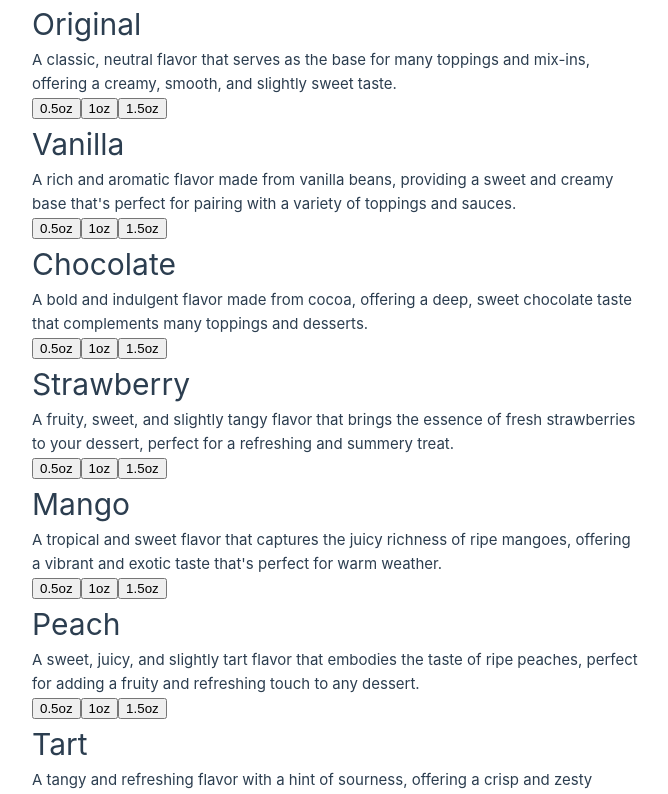
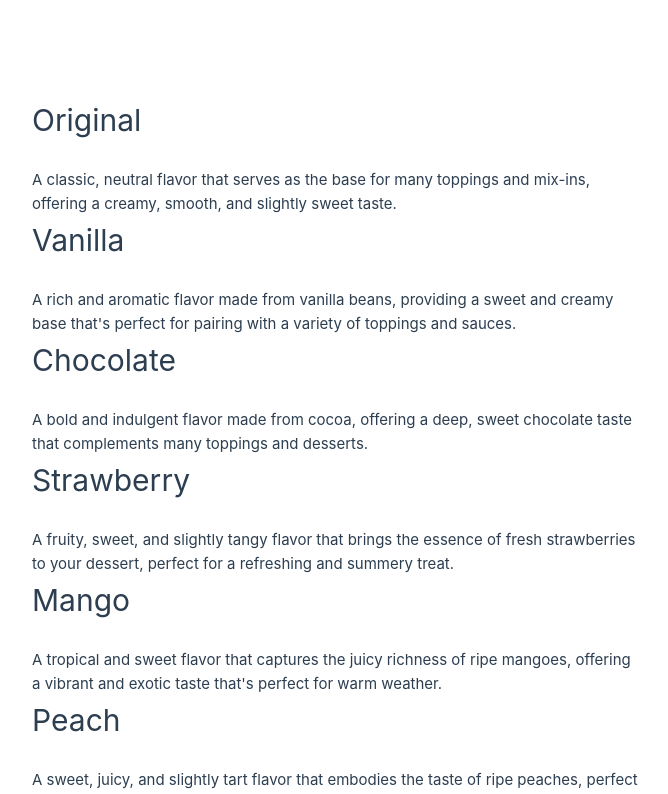
Before and after one commit to staten-island-tech/vue-reactivity-tinazhen08, a Vue app in the folder app/: page / in a window 1280 px wide. Shown: the top 794 px of the page, without its empty margins (0-668 px from the left). Built offline with nearby package versions, Linux system fonts and the light colour scheme.

Commit message:
fix cards

```diff
--- a/app/src/App.vue
+++ b/app/src/App.vue
@@ -86,12 +86,14 @@ nav a:first-of-type {
 <template>
   <div class="container mx-auto">
     <div class="flex flex-wrap">
+      <SizeCards/>
       <FlavorCards/>
     </div>
   </div>
 </template>
 
 <script setup>
+import SizeCards from './components/SizeCards.vue';
 import FlavorCards from './components/FlavorCards.vue';
 </script>
 
--- a/app/src/components/FlavorCards.vue
+++ b/app/src/components/FlavorCards.vue
@@ -1,17 +1,16 @@
 <template>
     <div>
-        <div class="card" v-for="(flavor, index) in flavors" :key="index">
-            <h1 class="card-title">{{ flavor.name }}</h1>
-            <p class="card-description">{{ flavor.description }}</p>
-            <button @click="cart.push({flavor, amount: 0.5})">0.5oz</button>
-            <button @click="cart.push({flavor, amount: 1})">1oz</button>
-            <button @click="cart.push({flavor, amount: 1.5})">1.5oz</button>
-        </div>
+        <ProductCard v-for="(flavor, index) in flavors"
+            :key="index"
+            :name="flavor.name"
+            :description="flavor.description"
+        />
     </div>
   </template>
 
   <script setup>
   import { flavors, cart } from './products';
+  import ProductCard from './ProductCard.vue';
   console.log(cart)
   </script>
 
--- /dev/null
+++ b/app/src/components/ProductCard.vue
@@ -0,0 +1,22 @@
+<template>
+    <div class="card">
+        <h1 class="title">{{ name }}</h1>
+        <img :src="img" alt="">
+        <p class="description">{{ description }}</p>
+        <h6 class="price">{{ price }}</h6>
+        <slot></slot>
+    </div>
+</template>
+
+<script setup>
+defineProps({
+    name: String,
+    description: String,
+    price: Number,
+    img: String
+})
+</script>
+
+<style lang="scss" scoped>
+
+</style>
--- a/app/src/components/SizeCards.vue
+++ b/app/src/components/SizeCards.vue
@@ -1,15 +1,16 @@
 <template>
     <div>
-      <div v-for="(size, index) in sizes" :key="index">\
-        <h1 class="cup-title">{{ size.name }}</h1>
-        <p class="cup-size">{{ size.size }}</p>
-        <button @click="cart.push({max: size.size})"></button>
-      </div>
+      <ProductCard v-for="(size, index) in sizes"
+          :key="index"
+          :name="sizes.name"
+          :description="size.description"
+        />
     </div>
 </template>
 
 <script setup>
 import { sizes, cart } from './products';
+import ProductCard from './ProductCard.vue';
 console.log(cart)
 </script>
 
--- a/app/src/components/products.js
+++ b/app/src/components/products.js
@@ -19,64 +19,139 @@ const sizes = [
 
 const flavors = [
   {
-    name: "Original",
-    description: "A classic, neutral flavor that serves as the base for many toppings and mix-ins, offering a creamy, smooth, and slightly sweet taste."
+    "name": "Original",
+    "description": "A classic, neutral flavor that serves as the base for many toppings and mix-ins, offering a creamy, smooth, and slightly sweet taste.",
+    "amounts": {
+      "1": { "price": 2.50 },
+      "2": { "price": 4.00 },
+      "3": { "price": 5.50 }
+    }
   },
   {
-    name: "Vanilla",
-    description: "A rich and aromatic flavor made from vanilla beans, providing a sweet and creamy base that's perfect for pairing with a variety of toppings and sauces."
+    "name": "Vanilla",
+    "description": "A rich and aromatic flavor made from vanilla beans, providing a sweet and creamy base that's perfect for pairing with a variety of toppings and sauces.",
+    "amounts": {
+      "1": { "price": 2.50 },
+      "2": { "price": 4.00 },
+      "3": { "price": 5.50 }
+    }
   },
   {
-    name: "Chocolate",
-    description: "A bold and indulgent flavor made from cocoa, offering a deep, sweet chocolate taste that complements many toppings and desserts."
+    "name": "Chocolate",
+    "description": "A bold and indulgent flavor made from cocoa, offering a deep, sweet chocolate taste that complements many toppings and desserts.",
+    "amounts": {
+      "1": { "price": 2.50 },
+      "2": { "price": 4.00 },
+      "3": { "price": 5.50 }
+    }
   },
   {
-    name: "Strawberry",
-    description: "A fruity, sweet, and slightly tangy flavor that brings the essence of fresh strawberries to your dessert, perfect for a refreshing and summery treat."
+    "name": "Strawberry",
+    "description": "A fruity, sweet, and slightly tangy flavor that brings the essence of fresh strawberries to your dessert, perfect for a refreshing and summery treat.",
+    "amounts": {
+      "1": { "price": 2.50 },
+      "2": { "price": 4.00 },
+      "3": { "price": 5.50 }
+    }
   },
   {
-    name: "Mango",
-    description: "A tropical and sweet flavor that captures the juicy richness of ripe mangoes, offering a vibrant and exotic taste that's perfect for warm weather."
+    "name": "Mango",
+    "description": "A tropical and sweet flavor that captures the juicy richness of ripe mangoes, offering a vibrant and exotic taste that's perfect for warm weather.",
+    "amounts": {
+      "1": { "price": 2.50 },
+      "2": { "price": 4.00 },
+      "3": { "price": 5.50 }
+    }
   },
   {
-    name: "Peach",
-    description: "A sweet, juicy, and slightly tart flavor that embodies the taste of ripe peaches, perfect for adding a fruity and refreshing touch to any dessert."
+    "name": "Peach",
+    "description": "A sweet, juicy, and slightly tart flavor that embodies the taste of ripe peaches, perfect for adding a fruity and refreshing touch to any dessert.",
+    "amounts": {
+      "1": { "price": 2.50 },
+      "2": { "price": 4.00 },
+      "3": { "price": 5.50 }
+    }
   },
   {
-    name: "Tart",
-    description: "A tangy and refreshing flavor with a hint of sourness, offering a crisp and zesty contrast to sweeter toppings, ideal for those who enjoy a bit of tartness."
+    "name": "Tart",
+    "description": "A tangy and refreshing flavor with a hint of sourness, offering a crisp and zesty contrast to sweeter toppings, ideal for those who enjoy a bit of tartness.",
+    "amounts": {
+      "1": { "price": 2.50 },
+      "2": { "price": 4.00 },
+      "3": { "price": 5.50 }
+    }
   },
   {
-    name: "Coconut",
-    description: "A creamy, rich flavor that captures the essence of tropical coconut, offering a sweet and nutty taste that adds a smooth texture to desserts."
+    "name": "Coconut",
+    "description": "A creamy, rich flavor that captures the essence of tropical coconut, offering a sweet and nutty taste that adds a smooth texture to desserts.",
+    "amounts": {
+      "1": { "price": 2.50 },
+      "2": { "price": 4.00 },
+      "3": { "price": 5.50 }
+    }
   },
   {
-    name: "Coffee",
-    description: "A bold, rich flavor with a slightly bitter, roasted taste that captures the essence of freshly brewed coffee, perfect for coffee lovers looking for a pick-me-up in their dessert."
+    "name": "Coffee",
+    "description": "A bold, rich flavor with a slightly bitter, roasted taste that captures the essence of freshly brewed coffee, perfect for coffee lovers looking for a pick-me-up in their dessert.",
+    "amounts": {
+      "1": { "price": 2.50 },
+      "2": { "price": 4.00 },
+      "3": { "price": 5.50 }
+    }
   },
   {
-    name: "Pineapple",
-    description: "A sweet and tangy tropical flavor that evokes the juicy essence of fresh pineapple, offering a refreshing and slightly tart taste that's perfect for summer treats."
+    "name": "Pineapple",
+    "description": "A sweet and tangy tropical flavor that evokes the juicy essence of fresh pineapple, offering a refreshing and slightly tart taste that's perfect for summer treats.",
+    "amounts": {
+      "1": { "price": 2.50 },
+      "2": { "price": 4.00 },
+      "3": { "price": 5.50 }
+    }
   },
   {
-    name: "Green Tea",
-    description: "A subtle, earthy flavor with a slightly grassy and refreshing taste, offering a unique and calming option for those looking for a lighter, more sophisticated flavor."
+    "name": "Green Tea",
+    "description": "A subtle, earthy flavor with a slightly grassy and refreshing taste, offering a unique and calming option for those looking for a lighter, more sophisticated flavor.",
+    "amounts": {
+      "1": { "price": 2.50 },
+      "2": { "price": 4.00 },
+      "3": { "price": 5.50 }
+    }
   },
   {
-    name: "Blueberry",
-    description: "A sweet and slightly tangy flavor that captures the taste of fresh blueberries, offering a fruity and vibrant option that pairs well with many toppings."
+    "name": "Blueberry",
+    "description": "A sweet and slightly tangy flavor that captures the taste of fresh blueberries, offering a fruity and vibrant option that pairs well with many toppings.",
+    "amounts": {
+      "1": { "price": 2.50 },
+      "2": { "price": 4.00 },
+      "3": { "price": 5.50 }
+    }
   },
   {
-    name: "Banana",
-    description: "A creamy and naturally sweet flavor that brings the taste of ripe bananas to your dessert, perfect for those who love smooth and rich fruity flavors."
+    "name": "Banana",
+    "description": "A creamy and naturally sweet flavor that brings the taste of ripe bananas to your dessert, perfect for those who love smooth and rich fruity flavors.",
+    "amounts": {
+      "1": { "price": 2.50 },
+      "2": { "price": 4.00 },
+      "3": { "price": 5.50 }
+    }
   },
   {
-    name: "Lemon",
-    description: "A bright, zesty, and tangy flavor that brings the refreshing tartness of lemons to your dessert, offering a sharp contrast to creamy or sweet toppings."
+    "name": "Lemon",
+    "description": "A bright, zesty, and tangy flavor that brings the refreshing tartness of lemons to your dessert, offering a sharp contrast to creamy or sweet toppings.",
+    "amounts": {
+      "1": { "price": 2.50 },
+      "2": { "price": 4.00 },
+      "3": { "price": 5.50 }
+    }
   },
   {
-    name: "Caramel",
-    description: "A rich, sweet flavor with a buttery and slightly toasted sugar taste, offering a smooth and indulgent treat that pairs wonderfully with both fruity and creamy toppings."
+    "name": "Caramel",
+    "description": "A rich, sweet flavor with a buttery and slightly toasted sugar taste, offering a smooth and indulgent treat that pairs wonderfully with both fruity and creamy toppings.",
+    "amounts": {
+      "1": { "price": 2.50 },
+      "2": { "price": 4.00 },
+      "3": { "price": 5.50 }
+    }
   }
 ];
 
```
